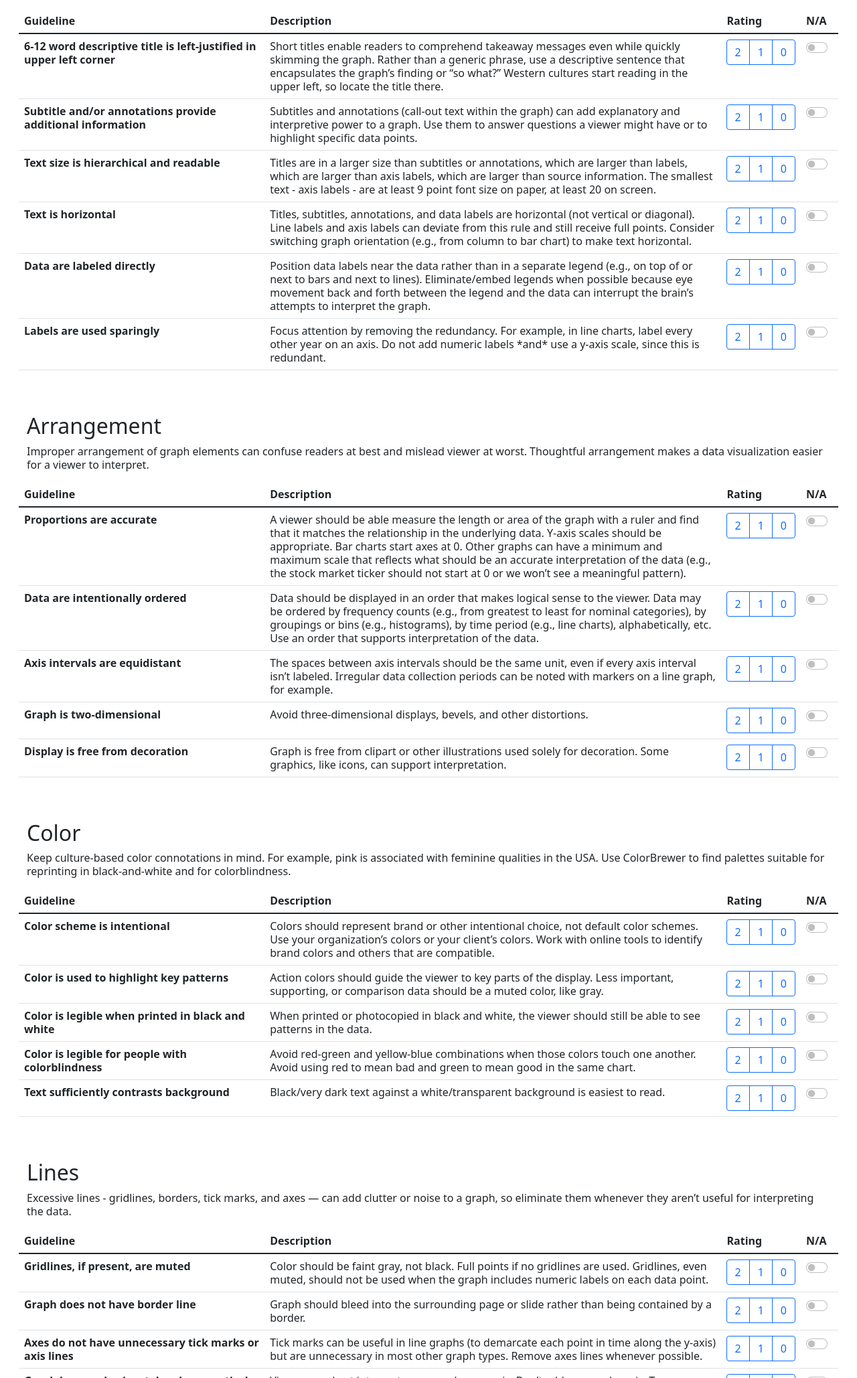
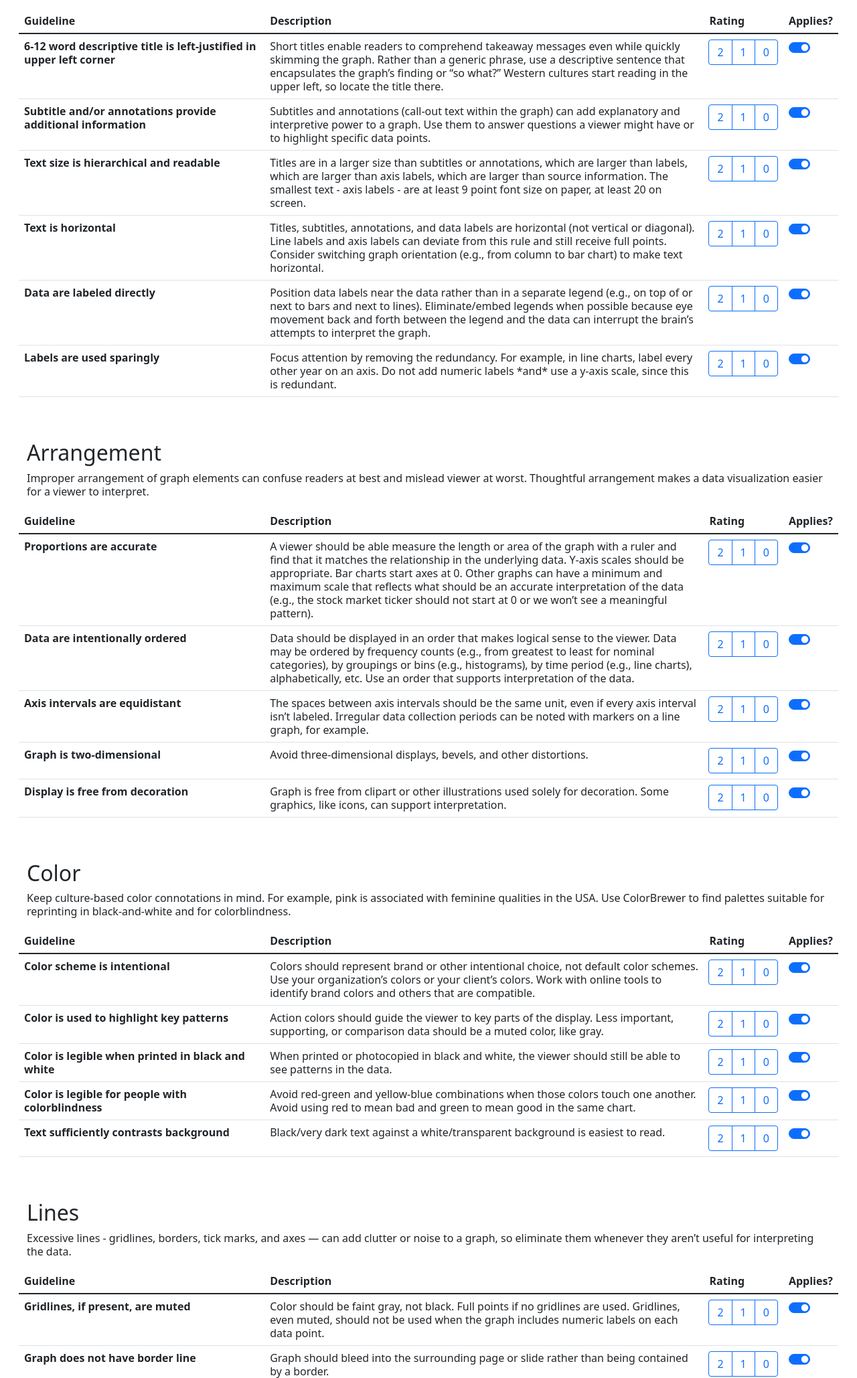
Before and after one commit to mmontesanonyc/interactive-evergreen-checklist, a plain HTML site: page index.html in a window 1280 px wide. Shown: the part 742-2800 px from the top of the page at 67% size. Drawn offline with nearby package versions, Linux system fonts and the light colour scheme.

Commit message:
revised N/A approach

```diff
--- a/index.html
+++ b/index.html
@@ -84,10 +84,10 @@
     chart has no axes lines
     or tick marks to rate. If the guideline has been broken intentionally to make a point, rate it n/a and deduct those
     points from the total possible.
-    Refer to the Data Visualization Anatomy Chart on the last page for guidance on vocabulary and the Resources at the
-    end for more details.</p>
+    <a href="https://stephanieevergreen.com/wp-content/uploads/2020/12/EvergreenDataVizChecklist.pdf">Refer to the Data Visualization Anatomy Chart on the last page for guidance on vocabulary and the Resources at the
+    end for more details</a>.</p>
     <div class="aboutbox p-3 my-4">
-      Note: toggle the toggle switch in the right-hand column to mark a question N/A (not applicable) and disable the
+      Note: toggle the switch in the right-hand column to mark a question N/A (not applicable) and disable the
       scoring for that question.
     </div>
   </div>
@@ -105,7 +105,7 @@
             <th scope="col">Description</th>
             <th scope="col">Rating
             </th>
-            <th scope="col">N/A</th>
+            <th scope="col">Applies?</th>
 
           </tr>
         </thead>
@@ -133,33 +133,13 @@
             <td>
               <div class="form-check form-switch">
                 <label class="form-check-label" for="na1">
-                  <input class="form-check-input" type="checkbox" value="2" id="na1" onchange="notApplicable(1)">
+                  <input class="form-check-input" type="checkbox" value="2" id="na1" onchange="notApplicable(1)" checked>
                 </label>
               </div>
             </td>
           </tr>
 
-          <script>
-            var naCount = 0;
 
-            function notApplicable(x) {
-              if (document.getElementById('na' + x).checked) {
-                console.log("question " + x + " is not applicable");
-                document.getElementById('q' + x + '-2').disabled = true
-                document.getElementById('q' + x + '-1').disabled = true
-                document.getElementById('q' + x + '-0').disabled = true
-                naCount = naCount + 2;
-              } else {
-                document.getElementById('q' + x + '-2').disabled = false
-                document.getElementById('q' + x + '-1').disabled = false
-                document.getElementById('q' + x + '-0').disabled = false
-                naCount = naCount - 2;
-              }
-
-              console.log(naCount)
-            }
-
-          </script>
 
           <tr>
             <th scope="row">Subtitle and/or annotations provide additional information</th>
@@ -181,7 +161,7 @@
             <td>
               <div class="form-check form-switch">
                 <label class="form-check-label" for="na2">
-                  <input class="form-check-input" type="checkbox" value="2" id="na2" onchange="notApplicable(2)">
+                  <input class="form-check-input" type="checkbox" value="2" id="na2" onchange="notApplicable(2)" checked>
                 </label>
               </div>
             </td>
@@ -210,7 +190,7 @@
             <td>
               <div class="form-check form-switch">
                 <label class="form-check-label" for="na3">
-                  <input class="form-check-input" type="checkbox" value="2" id="na3" onchange="notApplicable(3)">
+                  <input class="form-check-input" type="checkbox" value="2" id="na3" onchange="notApplicable(3)" checked>
                 </label>
               </div>
             </td>
@@ -239,7 +219,7 @@
             <td>
               <div class="form-check form-switch">
                 <label class="form-check-label" for="na4">
-                  <input class="form-check-input" type="checkbox" value="2" id="na4" onchange="notApplicable(4)">
+                  <input class="form-check-input" type="checkbox" value="2" id="na4" onchange="notApplicable(4)" checked>
                 </label>
               </div>
             </td>
@@ -267,7 +247,7 @@
             <td>
               <div class="form-check form-switch">
                 <label class="form-check-label" for="na5">
-                  <input class="form-check-input" type="checkbox" value="2" id="na5" onchange="notApplicable(5)">
+                  <input class="form-check-input" type="checkbox" value="2" id="na5" onchange="notApplicable(5)" checked>
                 </label>
               </div>
             </td>
@@ -294,7 +274,7 @@
             <td>
               <div class="form-check form-switch">
                 <label class="form-check-label" for="na6">
-                  <input class="form-check-input" type="checkbox" value="2" id="na6" onchange="notApplicable(6)">
+                  <input class="form-check-input" type="checkbox" value="2" id="na6" onchange="notApplicable(6)" checked>
                 </label>
               </div>
             </td>
@@ -316,7 +296,7 @@
             <th scope="col">Description</th>
             <th scope="col">Rating
             </th>
-            <th scope="col">N/A</th>
+            <th scope="col">Applies?</th>
 
           </tr>
         </thead>
@@ -346,7 +326,7 @@
             <td>
               <div class="form-check form-switch">
                 <label class="form-check-label" for="na7">
-                  <input class="form-check-input" type="checkbox" value="2" id="na7" onchange="notApplicable(7)">
+                  <input class="form-check-input" type="checkbox" value="2" id="na7" onchange="notApplicable(7)" checked>
                 </label>
               </div>
             </td>
@@ -375,7 +355,7 @@
             <td>
               <div class="form-check form-switch">
                 <label class="form-check-label" for="na8">
-                  <input class="form-check-input" type="checkbox" value="2" id="na8" onchange="notApplicable(8)">
+                  <input class="form-check-input" type="checkbox" value="2" id="na8" onchange="notApplicable(8)" checked>
                 </label>
               </div>
             </td>
@@ -402,7 +382,7 @@
             <td>
               <div class="form-check form-switch">
                 <label class="form-check-label" for="na9">
-                  <input class="form-check-input" type="checkbox" value="2" id="na9" onchange="notApplicable(9)">
+                  <input class="form-check-input" type="checkbox" value="2" id="na9" onchange="notApplicable(9)" checked>
                 </label>
               </div>
             </td>
@@ -427,7 +407,7 @@
             <td>
               <div class="form-check form-switch">
                 <label class="form-check-label" for="na10">
-                  <input class="form-check-input" type="checkbox" value="2" id="na10" onchange="notApplicable(10)">
+                  <input class="form-check-input" type="checkbox" value="2" id="na10" onchange="notApplicable(10)" checked>
                 </label>
               </div>
             </td>
@@ -454,7 +434,7 @@
             <td>
               <div class="form-check form-switch">
                 <label class="form-check-label" for="na11">
-                  <input class="form-check-input" type="checkbox" value="2" id="na11" onchange="notApplicable(11)">
+                  <input class="form-check-input" type="checkbox" value="2" id="na11" onchange="notApplicable(11)" checked>
                 </label>
               </div>
             </td>
@@ -476,7 +456,7 @@
             <th scope="col">Description</th>
             <th scope="col">Rating
             </th>
-            <th scope="col">N/A</th>
+            <th scope="col">Applies?</th>
 
           </tr>
         </thead>
@@ -504,7 +484,7 @@
             <td>
               <div class="form-check form-switch">
                 <label class="form-check-label" for="na12">
-                  <input class="form-check-input" type="checkbox" value="2" id="na12" onchange="notApplicable(12)">
+                  <input class="form-check-input" type="checkbox" value="2" id="na12" onchange="notApplicable(12)" checked>
                 </label>
               </div>
             </td>
@@ -530,7 +510,7 @@
             <td>
               <div class="form-check form-switch">
                 <label class="form-check-label" for="na13">
-                  <input class="form-check-input" type="checkbox" value="2" id="na13" onchange="notApplicable(13)">
+                  <input class="form-check-input" type="checkbox" value="2" id="na13" onchange="notApplicable(13)" checked>
                 </label>
               </div>
             </td>
@@ -556,7 +536,7 @@
             <td>
               <div class="form-check form-switch">
                 <label class="form-check-label" for="na14">
-                  <input class="form-check-input" type="checkbox" value="2" id="na14" onchange="notApplicable(14)">
+                  <input class="form-check-input" type="checkbox" value="2" id="na14" onchange="notApplicable(14)" checked>
                 </label>
               </div>
             </td>
@@ -583,7 +563,7 @@
             <td>
               <div class="form-check form-switch">
                 <label class="form-check-label" for="na15">
-                  <input class="form-check-input" type="checkbox" value="2" id="na15" onchange="notApplicable(15)">
+                  <input class="form-check-input" type="checkbox" value="2" id="na15" onchange="notApplicable(15)" checked>
                 </label>
               </div>
             </td>
@@ -608,7 +588,7 @@
             <td>
               <div class="form-check form-switch">
                 <label class="form-check-label" for="na16">
-                  <input class="form-check-input" type="checkbox" value="2" id="na16" onchange="notApplicable(16)">
+                  <input class="form-check-input" type="checkbox" value="2" id="na16" onchange="notApplicable(16)" checked>
                 </label>
               </div>
             </td>
@@ -630,7 +610,7 @@
             <th scope="col">Description</th>
             <th scope="col">Rating
             </th>
-            <th scope="col">N/A</th>
+            <th scope="col">Applies?</th>
 
           </tr>
         </thead>
@@ -657,7 +637,7 @@
             <td>
               <div class="form-check form-switch">
                 <label class="form-check-label" for="na17">
-                  <input class="form-check-input" type="checkbox" value="2" id="na17" onchange="notApplicable(17)">
+                  <input class="form-check-input" type="checkbox" value="2" id="na17" onchange="notApplicable(17)" checked>
                 </label>
               </div>
             </td>
@@ -681,7 +661,7 @@
             <td>
               <div class="form-check form-switch">
                 <label class="form-check-label" for="na18">
-                  <input class="form-check-input" type="checkbox" value="2" id="na18" onchange="notApplicable(18)">
+                  <input class="form-check-input" type="checkbox" value="2" id="na18" onchange="notApplicable(18)" checked>
                 </label>
               </div>
             </td>
@@ -708,7 +688,7 @@
             <td>
               <div class="form-check form-switch">
                 <label class="form-check-label" for="na19">
-                  <input class="form-check-input" type="checkbox" value="2" id="na19" onchange="notApplicable(19)">
+                  <input class="form-check-input" type="checkbox" value="2" id="na19" onchange="notApplicable(19)" checked>
                 </label>
               </div>
             </td>
@@ -737,7 +717,7 @@
             <td>
               <div class="form-check form-switch">
                 <label class="form-check-label" for="na20">
-                  <input class="form-check-input" type="checkbox" value="2" id="na20" onchange="notApplicable(20)">
+                  <input class="form-check-input" type="checkbox" value="2" id="na20" onchange="notApplicable(20)" checked>
                 </label>
               </div>
             </td>
@@ -758,7 +738,7 @@
             <th scope="col">Description</th>
             <th scope="col">Rating
             </th>
-            <th scope="col">N/A</th>
+            <th scope="col">Applies?</th>
 
           </tr>
         </thead>
@@ -787,7 +767,7 @@
             <td>
               <div class="form-check form-switch">
                 <label class="form-check-label" for="na21">
-                  <input class="form-check-input" type="checkbox" value="2" id="na21" onchange="notApplicable(21)">
+                  <input class="form-check-input" type="checkbox" value="2" id="na21" onchange="notApplicable(21)" checked>
                 </label>
               </div>
             </td>
@@ -814,7 +794,7 @@
             <td>
               <div class="form-check form-switch">
                 <label class="form-check-label" for="na22">
-                  <input class="form-check-input" type="checkbox" value="2" id="na22" onchange="notApplicable(22)">
+                  <input class="form-check-input" type="checkbox" value="2" id="na22" onchange="notApplicable(22)" checked>
                 </label>
               </div>
             </td>
@@ -841,7 +821,7 @@
             <td>
               <div class="form-check form-switch">
                 <label class="form-check-label" for="na23">
-                  <input class="form-check-input" type="checkbox" value="2" id="na23" onchange="notApplicable(23)">
+                  <input class="form-check-input" type="checkbox" value="2" id="na23" onchange="notApplicable(23)" checked>
                 </label>
               </div>
             </td>
@@ -867,7 +847,7 @@
             <td>
               <div class="form-check form-switch">
                 <label class="form-check-label" for="na24">
-                  <input class="form-check-input" type="checkbox" value="2" id="na24" onchange="notApplicable(24)">
+                  <input class="form-check-input" type="checkbox" value="2" id="na24" onchange="notApplicable(24)" checked>
                 </label>
               </div>
             </td>
@@ -913,10 +893,31 @@
 
   <script>
     // initial variables.
+    var naCount = 0;
     var n_questions = 24;    // revise this with the number of questions
     var possibleMax = 2 * n_questions; // this is the possible maximum score.
 
-    // runs on button click
+    // removes scores from questions when NA is selected
+    function notApplicable(x) {
+      if (document.getElementById('na' + x).checked) {
+        document.getElementById('q' + x + '-2').disabled = false
+        document.getElementById('q' + x + '-1').disabled = false
+        document.getElementById('q' + x + '-0').disabled = false
+        naCount = naCount - 2;
+      } else {
+        console.log("question " + x + " is not applicable");
+        document.getElementById('q' + x + '-2').disabled = true
+        document.getElementById('q' + x + '-1').disabled = true
+        document.getElementById('q' + x + '-0').disabled = true
+        naCount = naCount + 2;
+      }
+
+      console.log(naCount)
+    }
+
+
+
+    // runs on button click and provides final score
     function test() {
       // First set loops through score buttons, adding values to score
       var score = 0;
```
